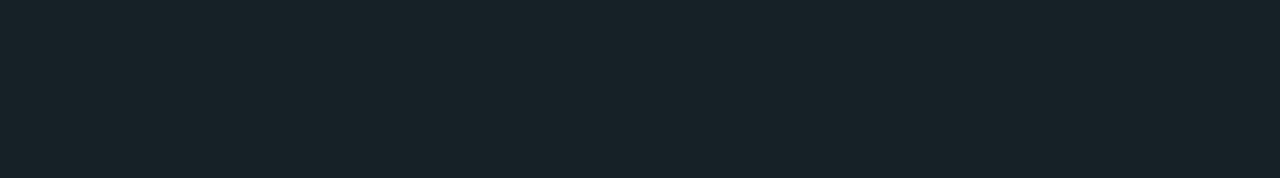
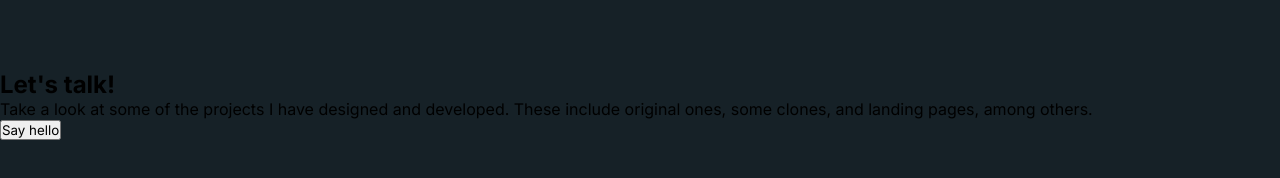
Before and after one commit to chrisperaza/portfolio-dev, a React (Vite) app: page / in a window 1280 px wide. Shown: the part 1254-1432 px from the top of the page. Before the commit the page ends 1344 px from the top, so only its background shows below. Built offline with nearby package versions, Linux system fonts and the light colour scheme.

Commit message:
Import contact me section

```diff
--- a/src/components/Main.jsx
+++ b/src/components/Main.jsx
@@ -3,6 +3,7 @@
 import Banner from './Banner';
 import SkillsSection from './SkillsSection';
 import AboutMeSection from './AboutMeSection';
+import ContactMeSection from './ContactMeSection';
 
 const Main = () => {
   return (
@@ -10,6 +11,7 @@ const Main = () => {
       <Banner />
       <SkillsSection />
       <AboutMeSection />
+      <ContactMeSection />
     </main>
   );
 };
```
